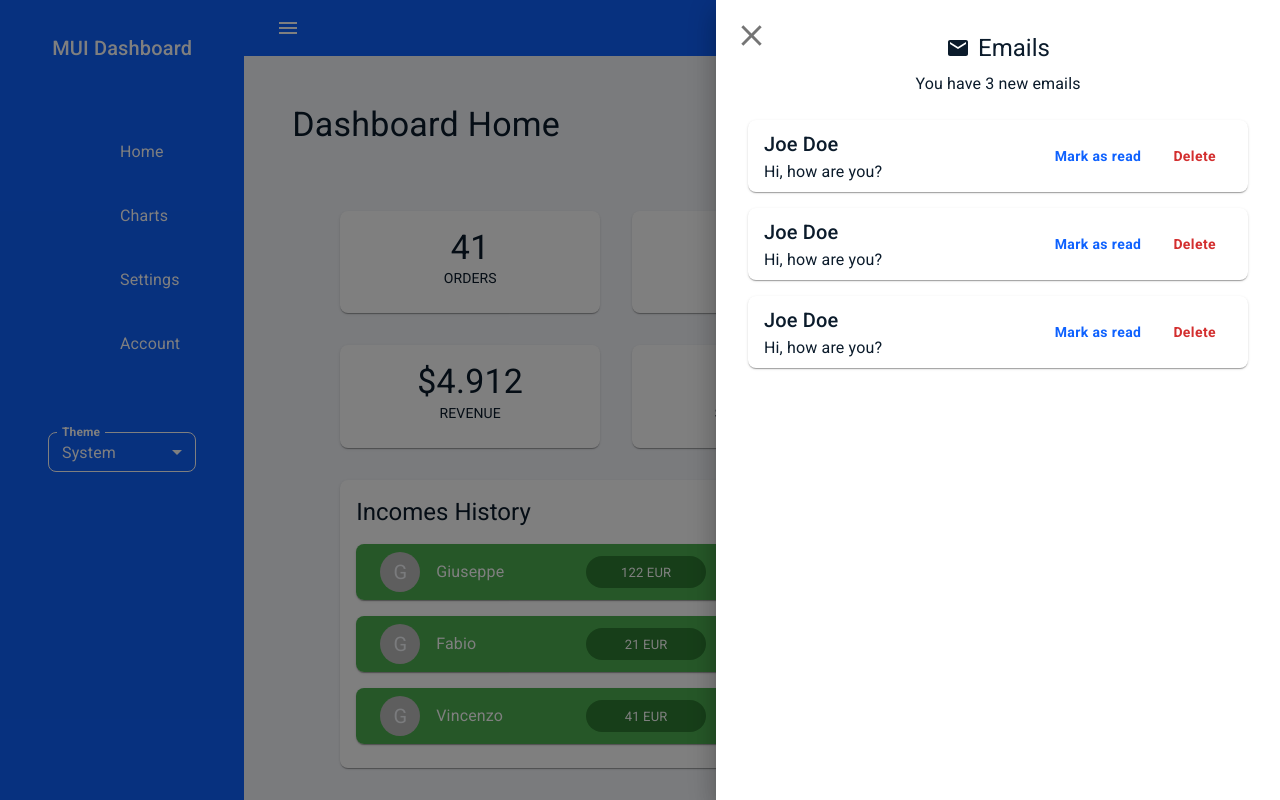
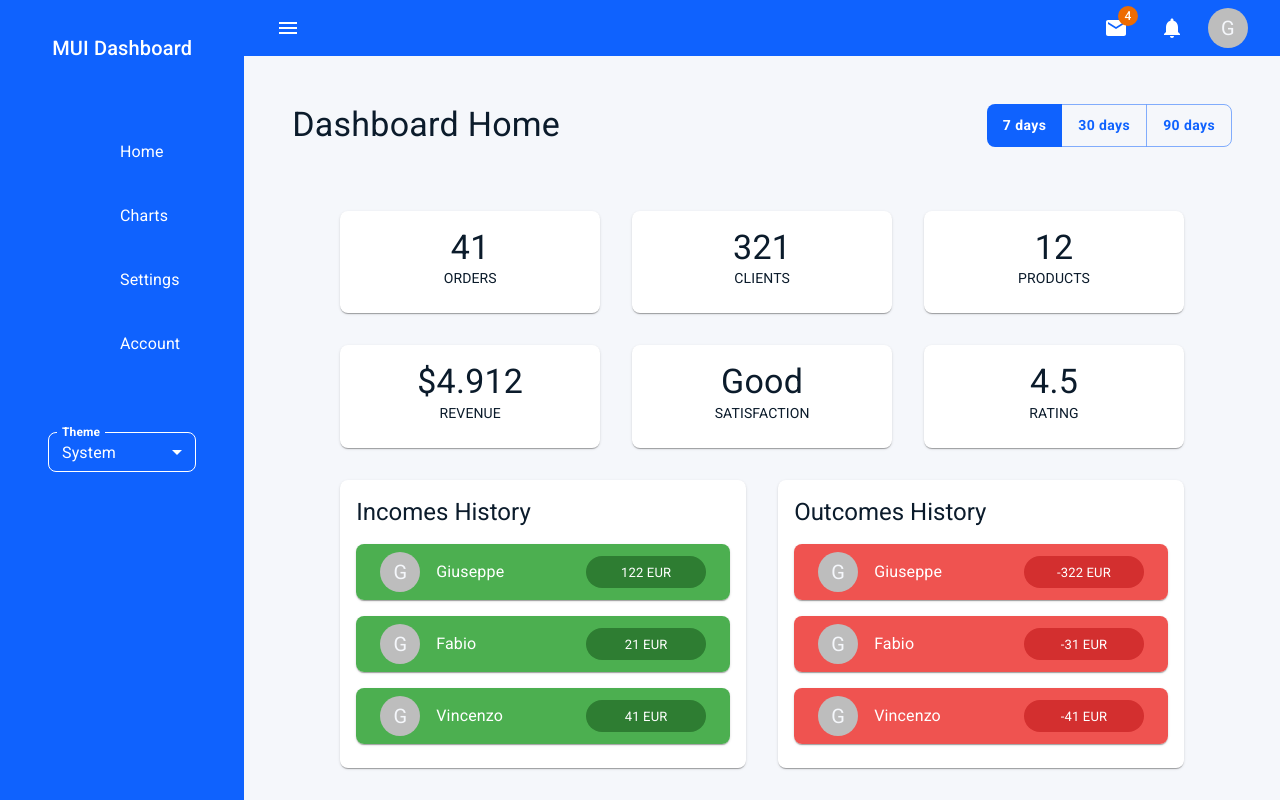
Before and after one commit to giuseppe2305/mui-dashboard, a React (Vite) app: page / in a window 1280 px wide. Built offline with nearby package versions, Linux system fonts and the light colour scheme; some icons are missing.

Commit message:
Changed default emails drawer opening state.

```diff
--- a/src/components/Home.tsx
+++ b/src/components/Home.tsx
@@ -13,7 +13,7 @@ import { EmailsDrawer } from "./EmailsDrawer";
 import { useState } from "react";
 
 function Home() {
-  const [isEmailOpen, setIsEmailOpen] = useState(true);
+  const [isEmailOpen, setIsEmailOpen] = useState(false);
 
   const closeEmail = () => setIsEmailOpen(false);
   const openEmail = () => setIsEmailOpen(true);
```
